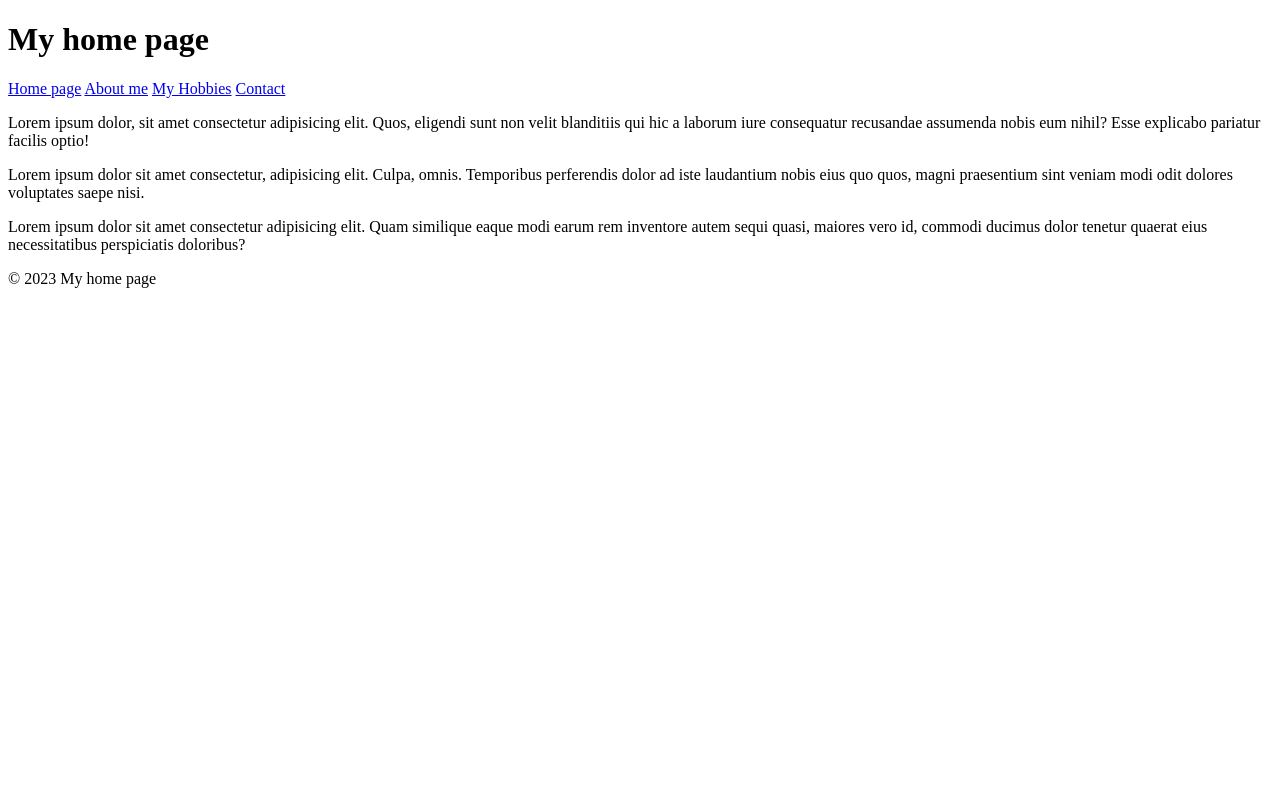
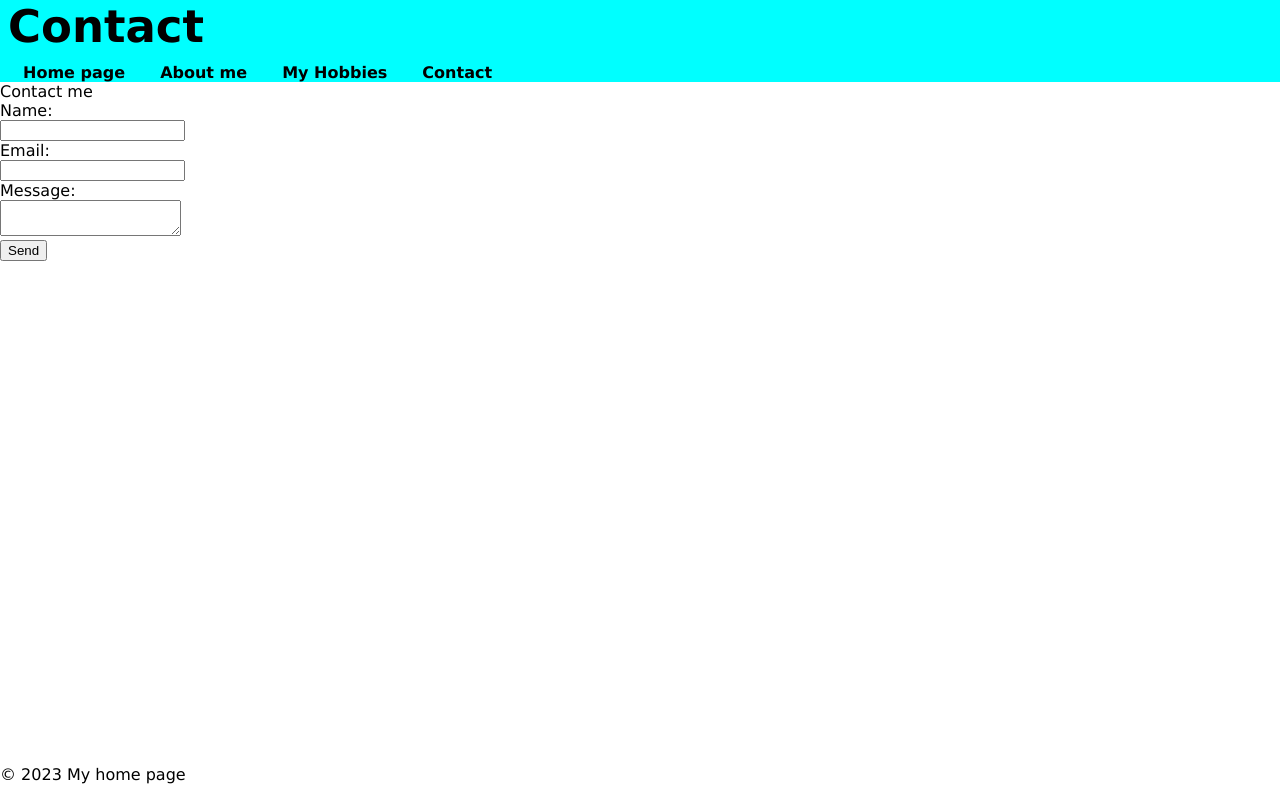
Before and after one commit to swapHar/htmlTrial2, a plain HTML site: page contact.html in a window 1280 px wide. Drawn offline with Linux system fonts and the light colour scheme.

Commit message:
third push

```diff
--- a/contact.html
+++ b/contact.html
@@ -6,22 +6,38 @@
     <meta http-equiv="X-UA-Compatible" content="IE=edge">
     <meta name="viewport" content="width=device-width, initial-scale=1.0">
     <title>My second documment</title>
+    <link rel="stylesheet" href="style.css">
 </head>
 <body>
     <!-- kroppen på min sida -->
     <header>
-        <h1>My home page</h1>
+    <nav>
+        <h1>Contact</h1>
         <a href="index.html">Home page</a>
         <a href="about.html">About me</a>
         <a href="hobby.html">My Hobbies</a>
         <a class="active" href="contact.html">Contact</a>
-
+    </nav>
     </header>
     <main>
         <!-- huvud inhåll på sidan-->
-        <p id="my-id">Lorem ipsum dolor, sit amet consectetur adipisicing elit. Quos, eligendi sunt non velit blanditiis qui hic a laborum iure consequatur recusandae assumenda nobis eum nihil? Esse explicabo pariatur facilis optio!</p>
-        <p class="my-class">Lorem ipsum dolor sit amet consectetur, adipisicing elit. Culpa, omnis. Temporibus perferendis dolor ad iste laudantium nobis eius quo quos, magni praesentium sint veniam modi odit dolores voluptates saepe nisi.</p>
-        <p class="two classes">Lorem ipsum dolor sit amet consectetur adipisicing elit. Quam similique eaque modi earum rem inventore autem sequi quasi, maiores vero id, commodi ducimus dolor tenetur quaerat eius necessitatibus perspiciatis doloribus?</p>
+        <hi>Contact me</hi>
+        <form>
+            <label for="name">Name:</label><br>
+            <input class="my-form" type="text" id="name" name="name"><br>
+
+            <label for="email">Email:</label><br>
+            <input class="my-form" type="email" id="email" name="email"><br>
+
+            <label for="message">Message:</label><br>
+            <textarea class="my-form" id="message" name="message"></textarea><br>
+
+            <!--input[name="hello"] == <input type="text" name="hello"> --> <!--shortcut-->
+
+
+
+            <input type="submit" value="Send"
+        </form>
     </main>
     <footer>
         <!-- sidfot, copyright och annat -->
--- /dev/null
+++ b/style.css
@@ -0,0 +1,53 @@
+/* comments for css */
+/* ta bort utrymme i body */
+body{
+    margin: 0;
+}
+
+/* footer i botten, alltid */
+main {
+    flex: 1;
+}
+
+body{
+    display: flex;
+    min-height: 100vh;
+    flex-direction: column;
+    font-family: Verdana;
+}
+/* footer i botten slut */
+.my-class{
+    color: brown;
+}
+
+#my-id{
+    color: rgb(21, 228, 6);
+}
+
+.two.classes{
+    color: blue;
+}
+
+header{
+    background-color: aqua;
+    padding-left: 20px;
+}
+
+header h1{
+    font-family: Verdana;
+    font-size: 45px;
+    margin: 0;
+    margin-bottom: 10px;
+}
+
+header nav{
+    margin-left: -12px;
+}
+
+header nav a{
+    display: inline-block;
+    padding: 0 15px;
+    color: black;
+    text-decoration: none;
+    font-weight: bold;
+}
```
Also changed, not shown: about.html (+4 -2 lines), hobby.html (+9 -5 lines), index.html (+3 -1 lines), images/Colorful-Mandala.png (added).
